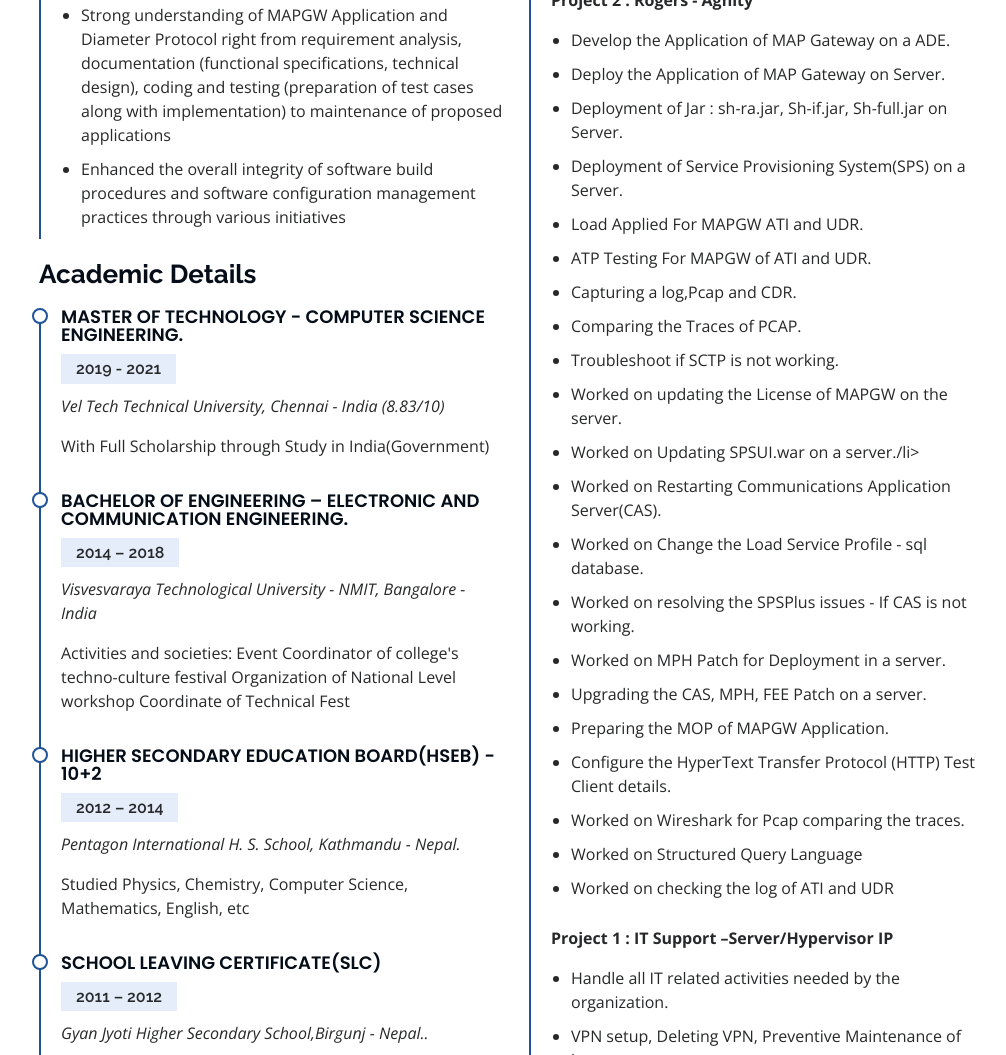
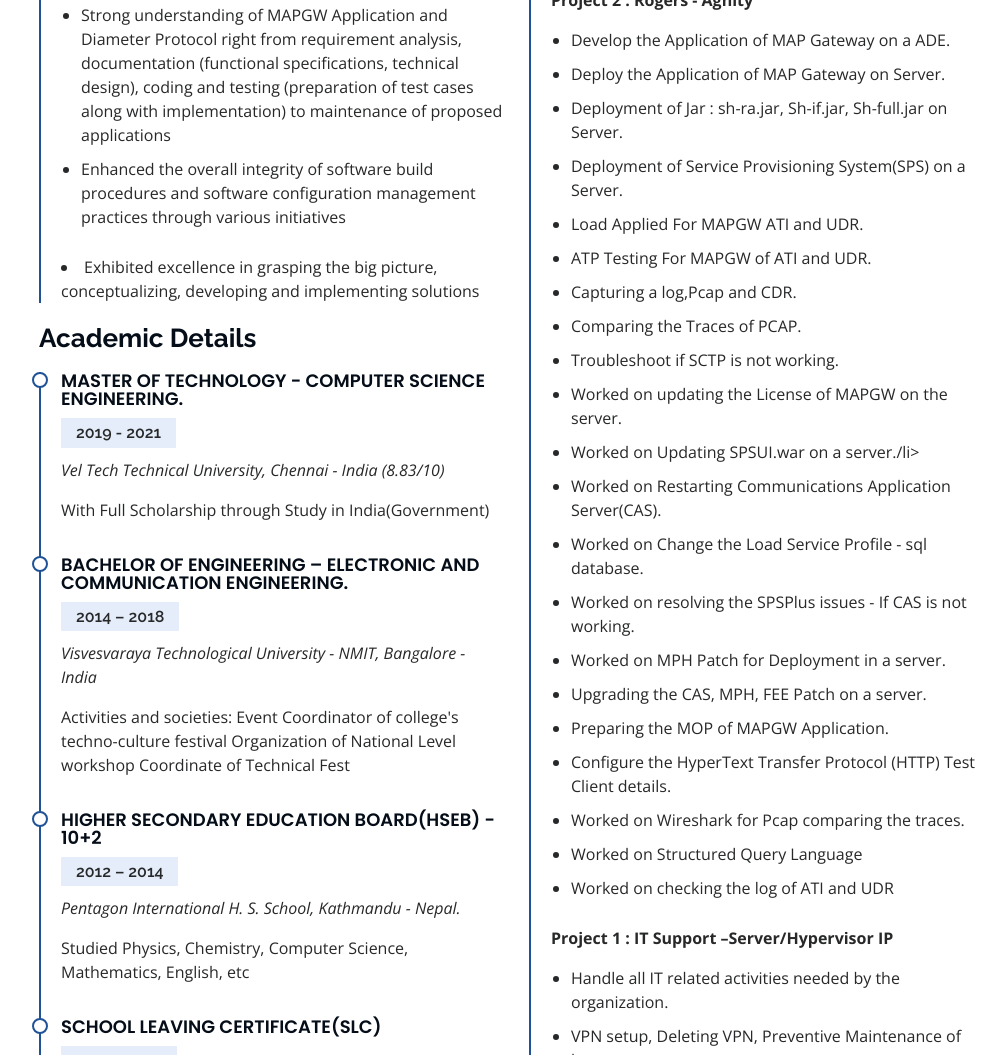
Before and after one commit to arjun713/arjun713.github.io, a plain HTML site: page index.html in a window 1280 px wide. Shown: the part 3468-4523 px from the top of the page, without its empty margins (273-1279 px from the left). Drawn offline with nearby package versions, Linux system fonts and the light colour scheme.

Commit message:
Update index.html

```diff
--- a/index.html
+++ b/index.html
@@ -196,7 +196,8 @@
               <p><em>Highly motivated & result-oriented professional having 3 years of industrial experience in the field of  Telecom Engineer, Software Engineer – Research And Development, Network Engineer, across IT Industry</em></p>
               <ul>
                 <li>Strong understanding of MAPGW Application and Diameter Protocol right from requirement analysis, documentation (functional specifications, technical design), coding and testing (preparation of test cases along with implementation) to maintenance of proposed applications</li>
-                 <li> Enhanced the overall integrity of software build procedures and software configuration management practices through various initiatives</ul>
+                <li> Enhanced the overall integrity of software build procedures and software configuration management practices through various initiatives</ul>
+                <li> Exhibited excellence in grasping the big picture, conceptualizing, developing and implementing solutions </ul>
               </ul>
             </div>
 
```
